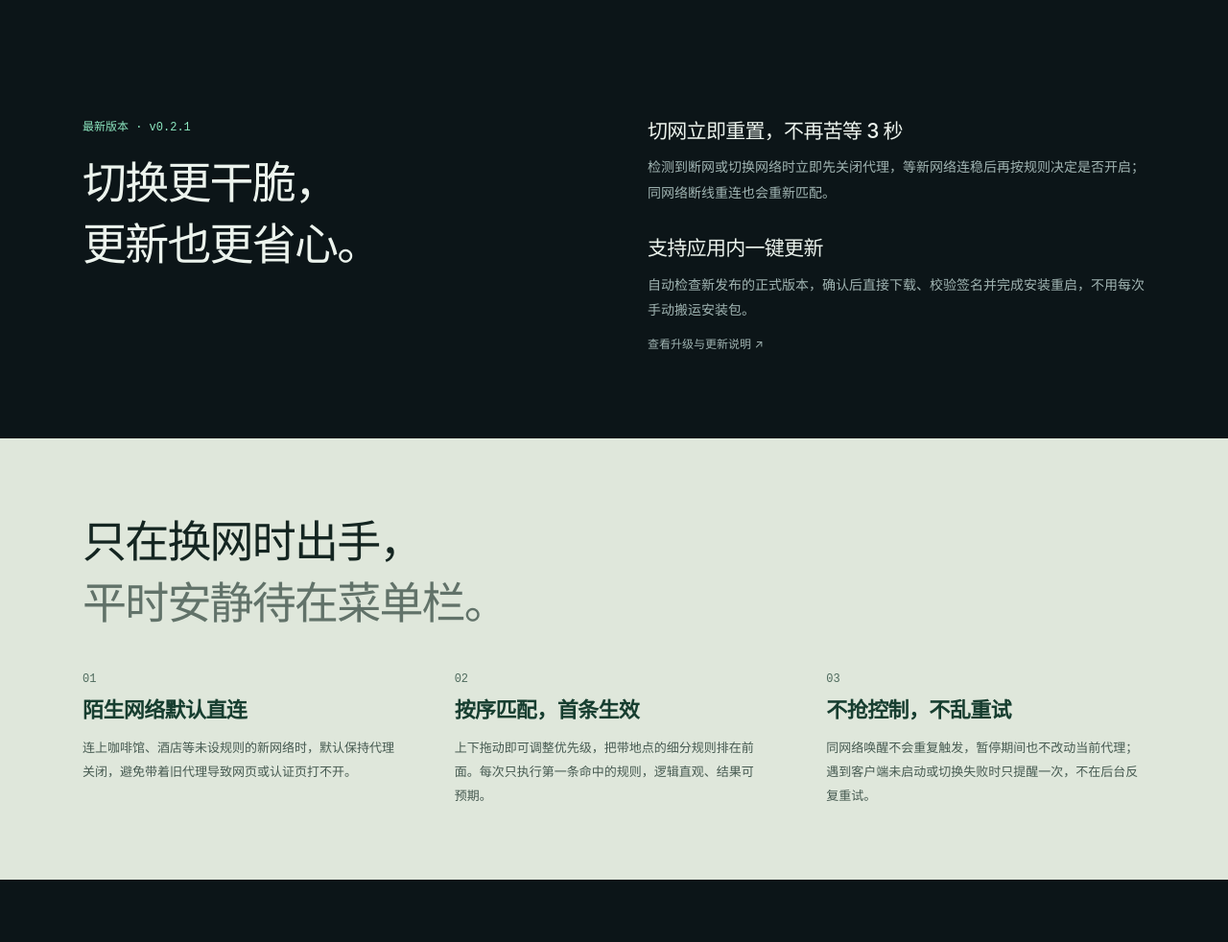
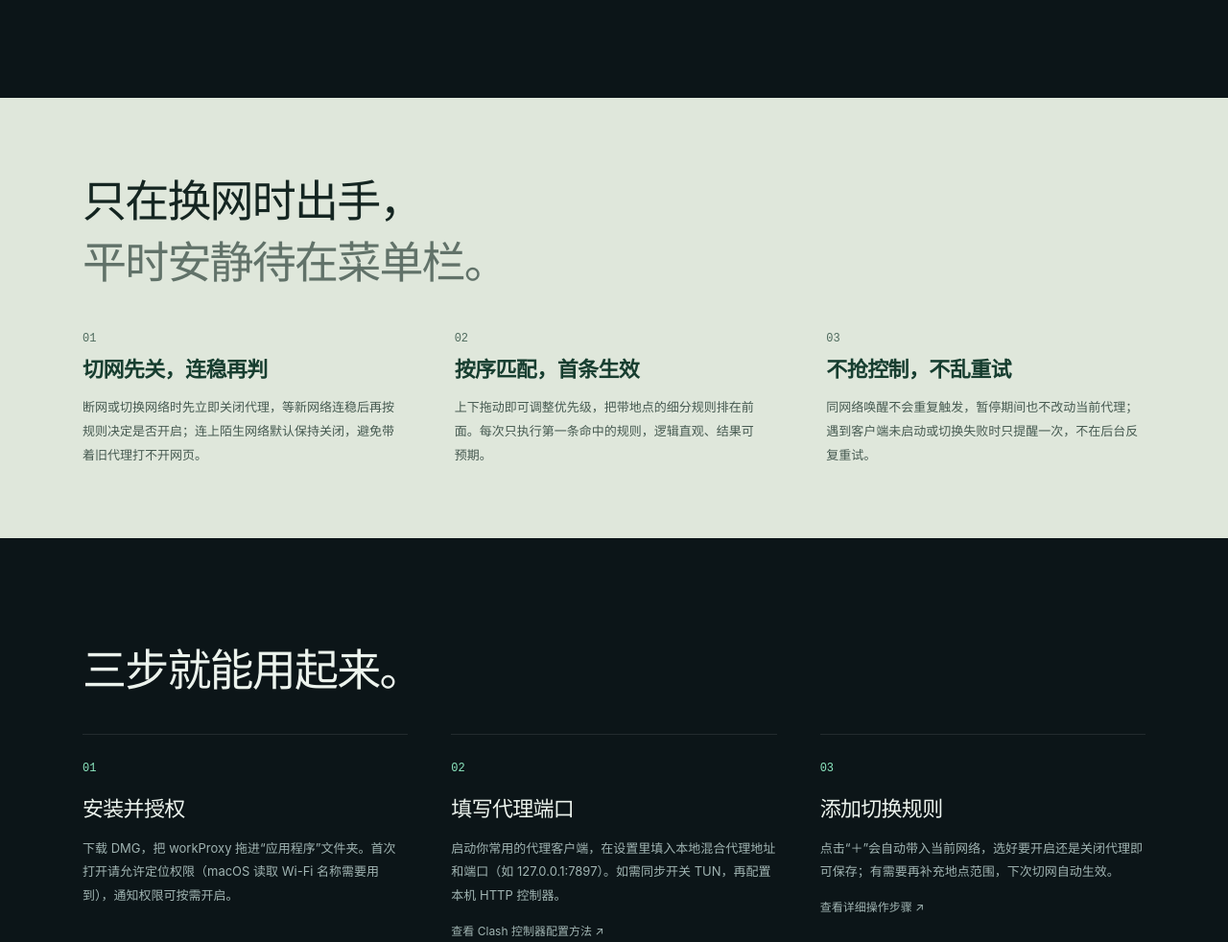
Before and after one commit to sawyerfeng/workProxy, a plain HTML site: page site/index.html in a window 1280 px wide. Shown: the part 2468-3450 px from the top of the page at 96% size. Drawn offline with Linux system fonts and the light colour scheme.

Commit message:
docs: remove unnecessary changelog callouts from homepage

```diff
--- a/site/index.html
+++ b/site/index.html
@@ -91,12 +91,8 @@
 <article class="feature"><h3>支持同步切换 TUN 模式</h3><p>默认控制 macOS 系统代理；如果你在用 FlClash 等 Mihomo 客户端，接入本地控制接口后还能同步开关 TUN。每次切换都会核对实际状态，失败时主动提醒。</p><div class="tun-art" aria-hidden="true"><span>系统代理</span><i>＋</i><span>TUN 模式</span></div></article>
 </div>
 </section>
-<section class="release-section wrap" aria-label="0.2.1 版本亮点">
-<div><span class="release-label">最新版本 · v0.2.1</span><h2>切换更干脆，<br>更新也更省心。</h2></div>
-<div class="release-features"><article><h3>切网立即重置，不再苦等 3 秒</h3><p>检测到断网或切换网络时立即先关闭代理，等新网络连稳后再按规则决定是否开启；同网络断线重连也会重新匹配。</p></article><article><h3>支持应用内一键更新</h3><p>自动检查新发布的正式版本，确认后直接下载、校验签名并完成安装重启，不用每次手动搬运安装包。</p><a class="text-link" href="./guide.html#updates">查看升级与更新说明 ↗</a></article></div>
-</section>
 <section class="quiet-band">
-<div class="wrap quiet-content"><h2>只在换网时出手，<br><span>平时安静待在菜单栏。</span></h2><div class="quiet-facts"><p><b><span>01</span>陌生网络默认直连</b>连上咖啡馆、酒店等未设规则的新网络时，默认保持代理关闭，避免带着旧代理导致网页或认证页打不开。</p><p><b><span>02</span>按序匹配，首条生效</b>上下拖动即可调整优先级，把带地点的细分规则排在前面。每次只执行第一条命中的规则，逻辑直观、结果可预期。</p><p><b><span>03</span>不抢控制，不乱重试</b>同网络唤醒不会重复触发，暂停期间也不改动当前代理；遇到客户端未启动或切换失败时只提醒一次，不在后台反复重试。</p></div></div>
+<div class="wrap quiet-content"><h2>只在换网时出手，<br><span>平时安静待在菜单栏。</span></h2><div class="quiet-facts"><p><b><span>01</span>切网先关，连稳再判</b>断网或切换网络时先立即关闭代理，等新网络连稳后再按规则决定是否开启；连上陌生网络默认保持关闭，避免带着旧代理打不开网页。</p><p><b><span>02</span>按序匹配，首条生效</b>上下拖动即可调整优先级，把带地点的细分规则排在前面。每次只执行第一条命中的规则，逻辑直观、结果可预期。</p><p><b><span>03</span>不抢控制，不乱重试</b>同网络唤醒不会重复触发，暂停期间也不改动当前代理；遇到客户端未启动或切换失败时只提醒一次，不在后台反复重试。</p></div></div>
 </section>
 <section id="start" class="section wrap start">
 <div class="section-heading"><h2>三步就能用起来。</h2></div>
```
Also changed, not shown: site/guide.html (+1 -1 lines).
